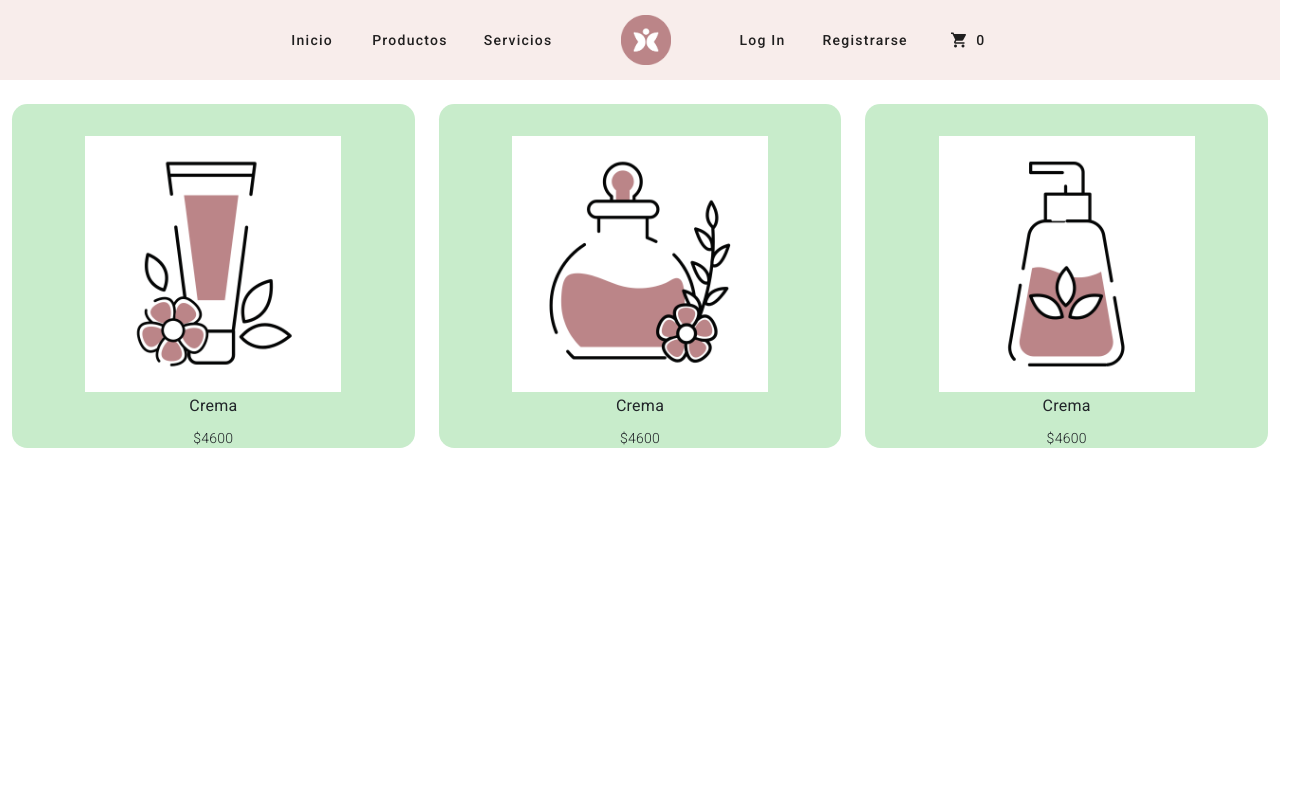
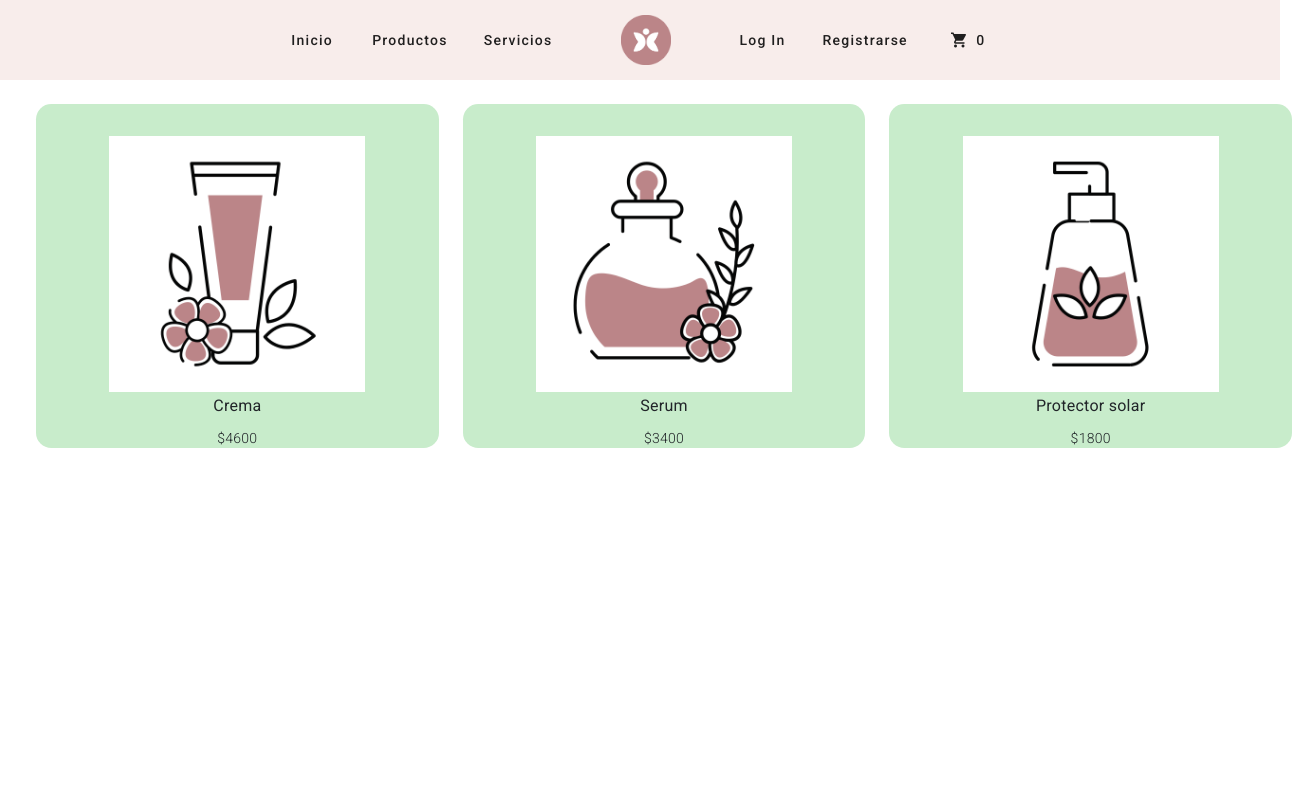
Before and after one commit to nehoxy/estetica-lida, an Angular app: page /productos in a window 1280 px wide. Shown: the top 800 px of the page, 1304 px wide, since content can reach past the window. Built offline with nearby package versions, Linux system fonts and the light colour scheme.

Commit message:
cambie el margin y los textos

```diff
--- a/src/app/modules/productos/components/card-producto/card-producto.component.html
+++ b/src/app/modules/productos/components/card-producto/card-producto.component.html
@@ -1,7 +1,7 @@
 
 
 
-    <div class="container-fluid text-center mt-4">
+    <div class="container-fluid text-center m-4">
 
         <div class="row justify-content-md-center">
             <div class="col-4">
@@ -14,15 +14,15 @@
             <div class="col-4">
                 <div style="background-color: #C8ECCB;" class="cards-estaticas">
                     <img class="imagen-1" src="../../../../../assets/img-card-producto/serum.png" alt="">
-                    <h6 class="fs-6 mt-1 ">Crema</h6>
-                    <p class="text-center fw-light">$4600</p>
+                    <h6 class="fs-6 mt-1 ">Serum</h6>
+                    <p class="text-center fw-light">$3400</p>
                 </div>
             </div>
             <div class="col-4">
                 <div style="background-color: #C8ECCB;" class="cards-estaticas">
                     <img class="imagen-1" src="../../../../../assets/img-card-producto/protector.png" alt="">
-                    <h6 class="fs-6 mt-1 ">Crema</h6>
-                    <p class="text-center fw-light">$4600</p>
+                    <h6 class="fs-6 mt-1 ">Protector solar</h6>
+                    <p class="text-center fw-light">$1800</p>
                 </div>
             </div>
         </div>
```
